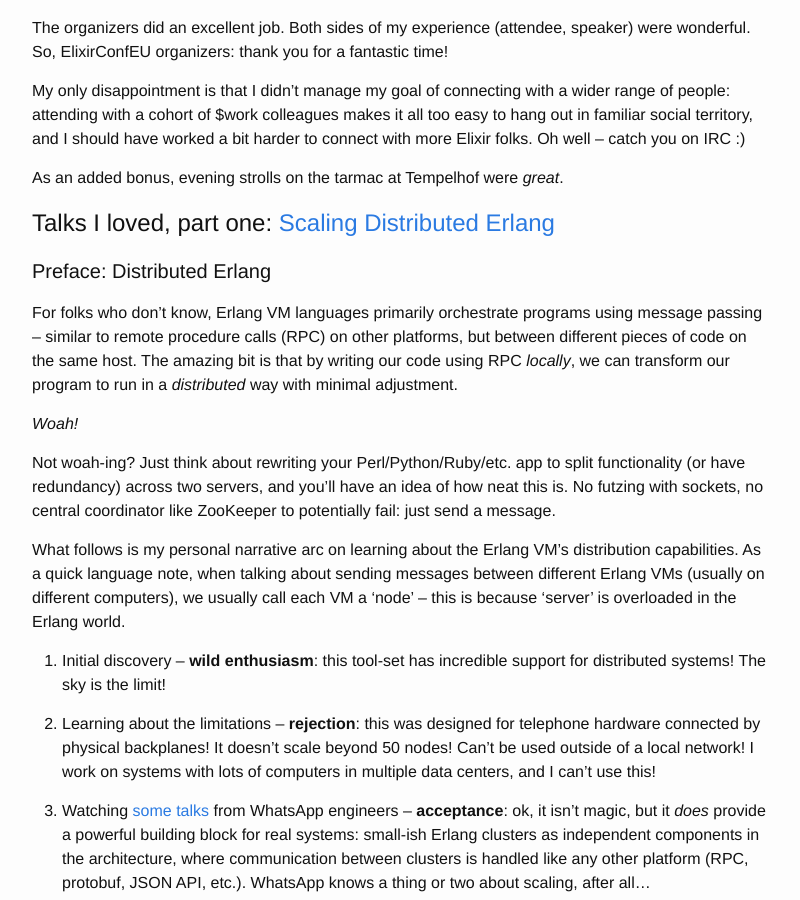
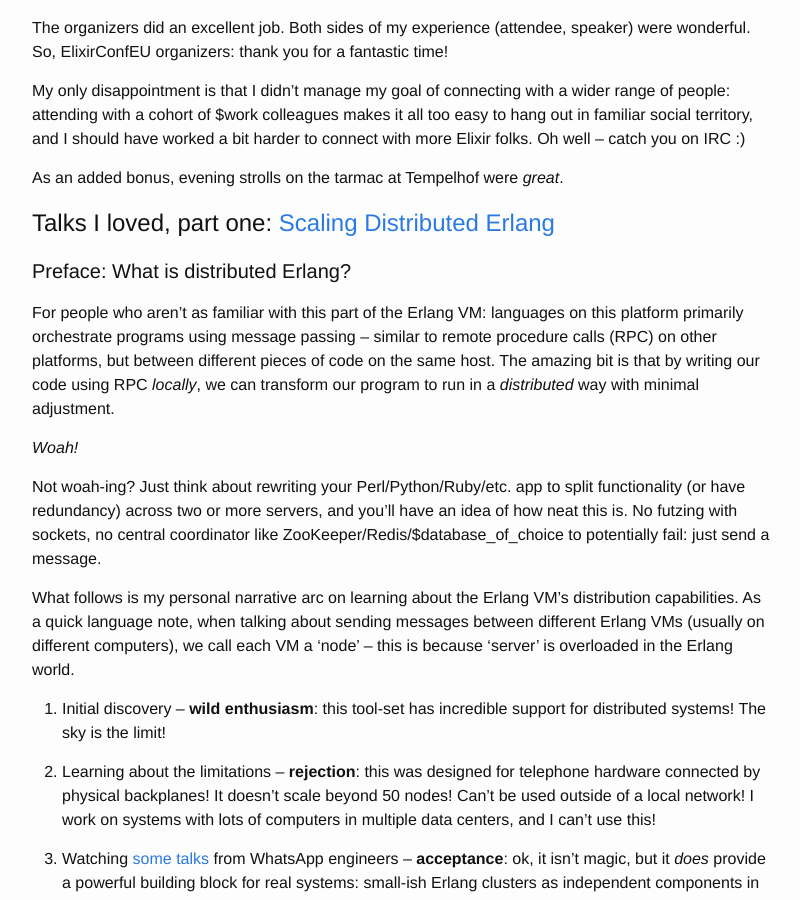
Before and after one commit to kanatohodets/kanatohodets.github.io, a Jekyll site: the page built from _posts/2016-05-22-elixirconfeu-2016-scaling-distributed-erlang.markdown, in a window 1280 px wide and 900 px high, scrolled down 364 px. Shown: the whole window, without its empty margins (238-1038 px from the left). Built offline with Jekyll 4.4.1, drawn with Linux system fonts in a browser that asks for light colours.

Commit message:
more rewording

```diff
--- a/_posts/2016-05-22-elixirconfeu-2016-scaling-distributed-erlang.markdown
+++ b/_posts/2016-05-22-elixirconfeu-2016-scaling-distributed-erlang.markdown
@@ -24,26 +24,27 @@ As an added bonus, evening strolls on the tarmac at Tempelhof were _great_.
 
 # Talks I loved, part one: [Scaling Distributed Erlang](http://www.elixirconf.eu/elixirconf2016/zandra-norman)
 
-#### Preface: Distributed Erlang
+#### Preface: What is distributed Erlang?
 
-For folks who don't know, Erlang VM languages primarily orchestrate programs
-using message passing -- similar to remote procedure calls (RPC) on other
-platforms, but between different pieces of code on the same host. The amazing
-bit is that by writing our code using RPC _locally_, we can transform our
-program to run in a _distributed_ way with minimal adjustment.
+For people who aren't as familiar with this part of the Erlang VM: languages on
+this platform primarily orchestrate programs using message passing -- similar
+to remote procedure calls (RPC) on other platforms, but between different
+pieces of code on the same host. The amazing bit is that by writing our code
+using RPC _locally_, we can transform our program to run in a _distributed_ way
+with minimal adjustment.
 
 _Woah!_
 
-Not woah-ing? Just think about rewriting your Perl/Python/Ruby/etc. app to split
-functionality (or have redundancy) across two servers, and you'll have an idea
-of how neat this is. No futzing with sockets, no central coordinator like
-ZooKeeper to potentially fail: just send a message.
+Not woah-ing? Just think about rewriting your Perl/Python/Ruby/etc. app to
+split functionality (or have redundancy) across two or more servers, and you'll
+have an idea of how neat this is. No futzing with sockets, no central
+coordinator like ZooKeeper/Redis/$database_of_choice to potentially fail: just
+send a message.
 
 What follows is my personal narrative arc on learning about the Erlang VM's
-distribution capabilities. As a quick language note, when talking
-about sending messages between different Erlang VMs (usually on different
-computers), we usually call each VM a 'node' -- this is because 'server' is
-overloaded in the Erlang world.
+distribution capabilities. As a quick language note, when talking about sending
+messages between different Erlang VMs (usually on different computers), we call
+each VM a 'node' -- this is because 'server' is overloaded in the Erlang world.
 
 1. Initial discovery -- __wild enthusiasm__: this tool-set has incredible support for distributed
 systems! The sky is the limit!
```
